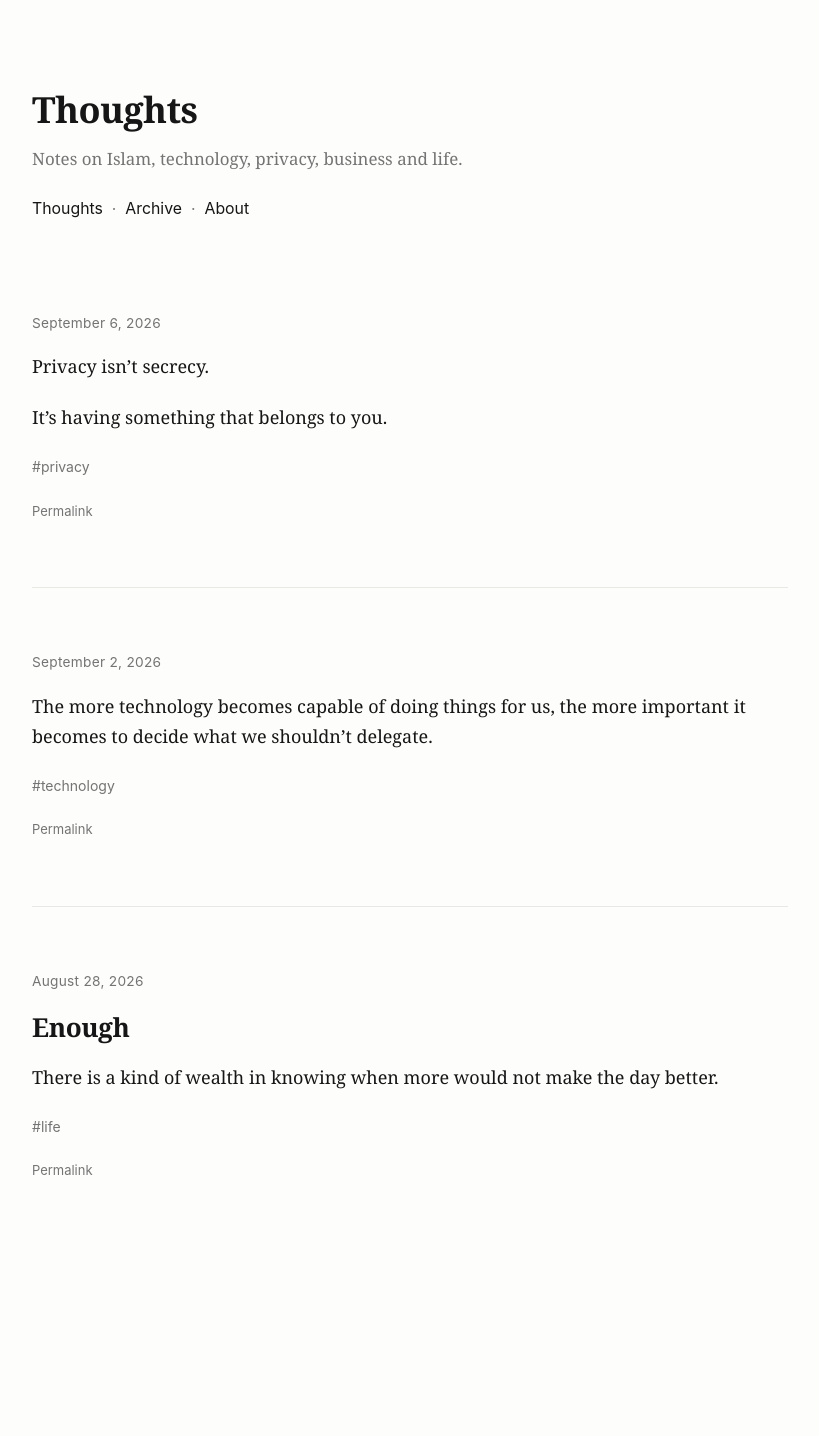
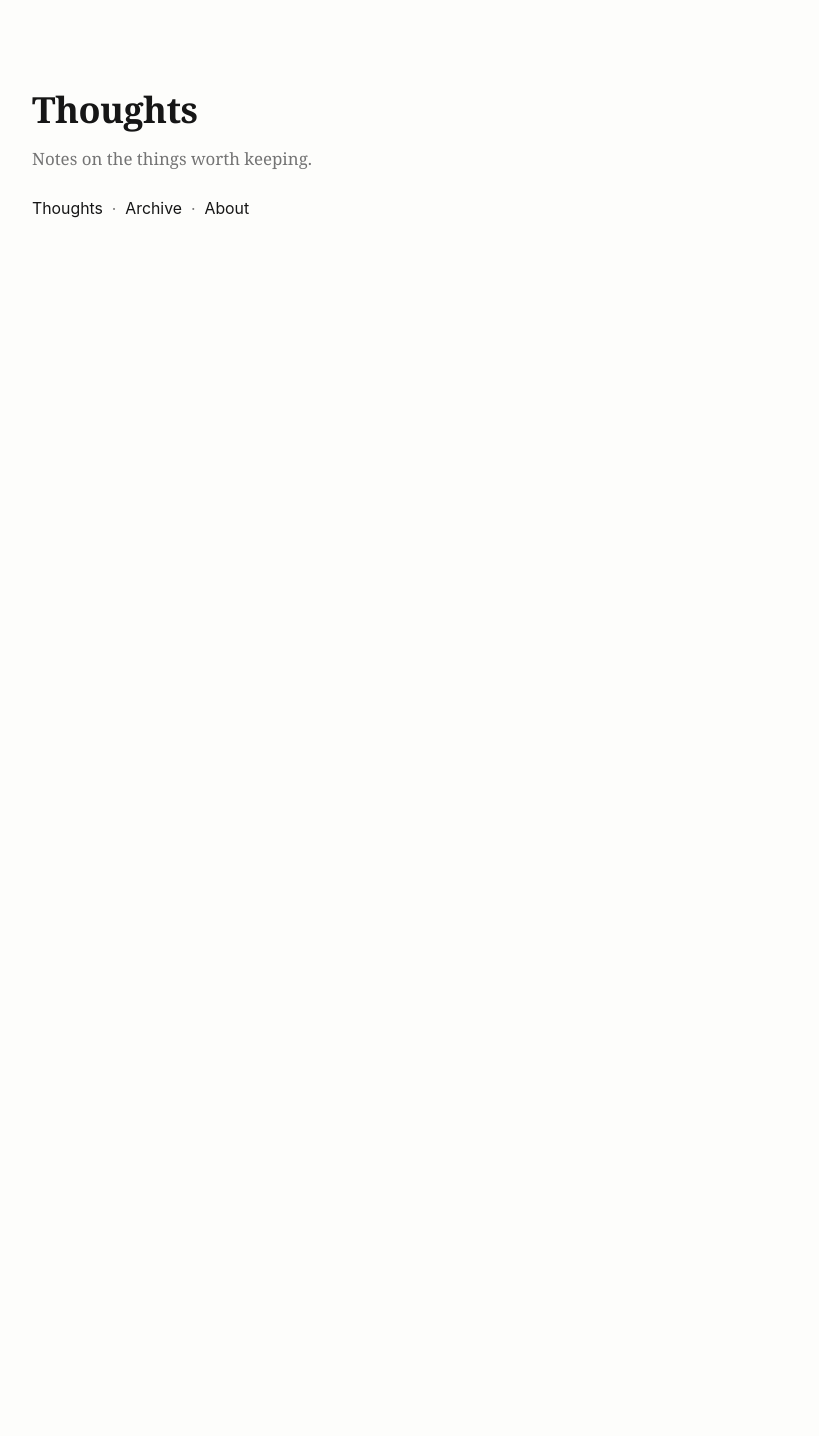
Before and after one commit to njmulsqb/thoughts, a Jekyll site: the page built from index.html, in a window 1280 px wide. Shown: the whole page, without its empty margins (230-1049 px from the left). Built offline with Jekyll 4.4.1, drawn with Linux system fonts in a browser that asks for light colours; after the commit the page ends 900 px from its top, so only the background shows below that.

```diff
--- a/Gemfile
+++ b/Gemfile
@@ -1,4 +1,4 @@
 source "https://rubygems.org"
 
-gem "jekyll", "~> 4.4"
-gem "webrick", "~> 1.8"
+gem "jekyll"
+gem "webrick"
--- a/_config.yml
+++ b/_config.yml
@@ -1,5 +1,5 @@
 title: Thoughts
-description: Notes on Islam, technology, privacy, business and life.
+description: Notes on the things worth keeping.
 url: "https://njmulsqb.github.io"
 baseurl: "/thoughts"
 lang: en
--- a/_posts/2026-08-28-enough.md
+++ /dev/null
@@ -1,8 +0,0 @@
----
-date: 2026-08-28
-title: Enough
-tags:
-  - life
----
-
-There is a kind of wealth in knowing when more would not make the day better.
--- a/_posts/2026-09-02-what-we-shouldnt-delegate.md
+++ /dev/null
@@ -1,8 +0,0 @@
----
-date: 2026-09-02
-title: ""
-tags:
-  - technology
----
-
-The more technology becomes capable of doing things for us, the more important it becomes to decide what we shouldn't delegate.
--- a/_posts/2026-09-06-privacy-isnt-secrecy.md
+++ /dev/null
@@ -1,10 +0,0 @@
----
-date: 2026-09-06
-title: ""
-tags:
-  - privacy
----
-
-Privacy isn't secrecy.
-
-It's having something that belongs to you.
--- a/about.md
+++ b/about.md
@@ -9,5 +9,5 @@ permalink: /about/
 
   <p>This is a small public notebook: a place for thoughts worth keeping.</p>
 
-  <p>I write here about Islam, privacy, technology, business, life, and whatever else I am trying to understand more clearly.</p>
+  <p>I write here about the things I am trying to understand more clearly.</p>
 </article>
```
Also changed, not shown: Gemfile.lock (added), 2 other files.
